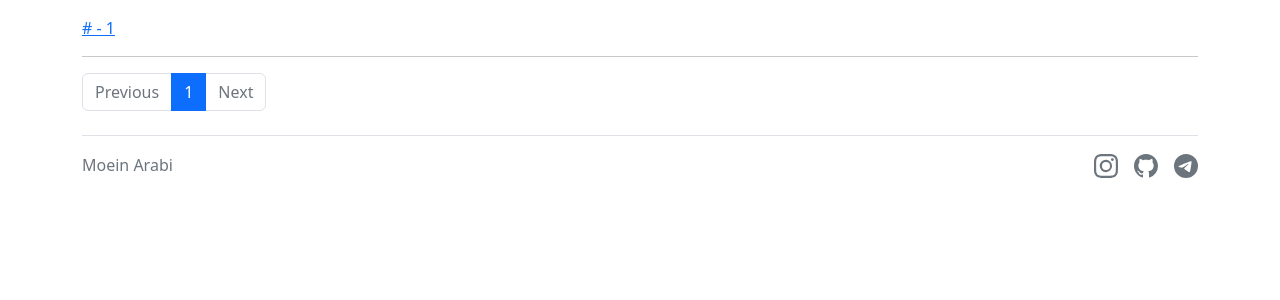
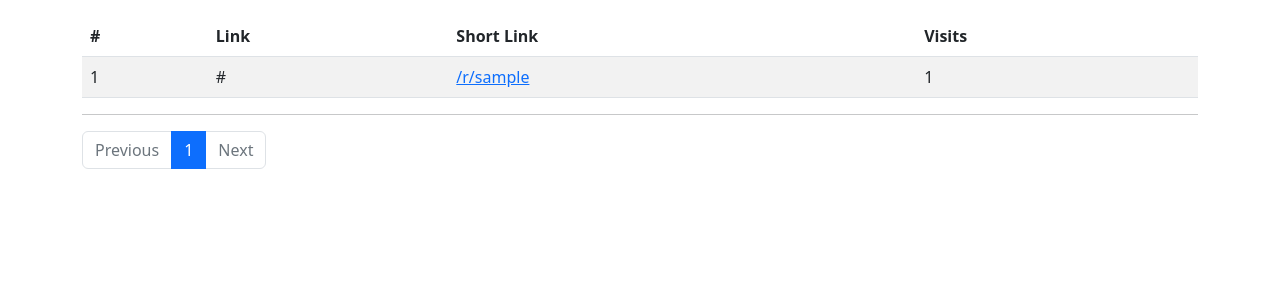
Before and after one commit to ILoveBacteria/url-shortener, a Flask app: page /links in a window 1280 px wide. Shown: the part 56-356 px from the top of the page. Run offline with Flask 2, Linux system fonts and the light colour scheme; a user stored in the database is signed in; tables that the repository leaves empty hold one stand-in row (values such as "Sample post").

Commit message:
Show links as a table

```diff
--- a/app/__init__.py
+++ b/app/__init__.py
@@ -10,7 +10,7 @@ app.config.from_object(Config)
 db = SQLAlchemy(app)
 migrate = Migrate(app, db)
 login = LoginManager(app)
-toolbar = DebugToolbarExtension(app)
+# toolbar = DebugToolbarExtension(app)
 
 # The user will be redirected if he was not logged in to the user account
 login.login_view = 'login'
--- a/app/routes.py
+++ b/app/routes.py
@@ -107,6 +107,6 @@ def links():
         .join(Visit, isouter=True)\
         .group_by(Link.id)\
         .order_by(Link.id.desc())\
-        .paginate(current_page, 1)
+        .paginate(current_page, 4)
 
     return render_template('links.html', links=links, title='My Links')
--- a/app/templates/links.html
+++ b/app/templates/links.html
@@ -3,10 +3,26 @@
 
 {% block content %}
     <!--Show redirect links-->
-    {% for link in links.items %}
-        <a href="{{ url_for('short_url', slug=link[2]) }}">{{ link[1] }} - {{ link[4] }}</a>
-        <br>
-    {% endfor %}
+    <table class="table table-striped">
+        <thead>
+            <tr>
+                <th scope="col">#</th>
+                <th scope="col">Link</th>
+                <th scope="col">Short Link</th>
+                <th scope="col">Visits</th>
+            </tr>
+        </thead>
+        <tbody>
+        {% for link in links.items %}
+            <tr>
+                <td>{{ loop.index }}</td>
+                <td>{{ link[1] }}</td>
+                <td><a href="{{ url_for('short_url', slug=link[2]) }}">{{ url_for('short_url', slug=link[2]) }}</a></td>
+                <td>{{ link[4] }}</td>
+            </tr>
+        {% endfor %}
+        </tbody>
+    </table>
     <hr>
     <!--Pagination-->
     <nav aria-label="Page navigation">
@@ -40,3 +56,5 @@
         </ul>
     </nav>
 {% endblock %}
+<!--Remove footer-->
+{% block footer %}{% endblock %}
--- a/app/templates/new_link.html
+++ b/app/templates/new_link.html
@@ -24,3 +24,5 @@
         {{ form.submit(class="btn btn-primary", role="button") }}
     </form>
 {% endblock %}
+<!--Remove footer-->
+{% block footer %}{% endblock %}
```
